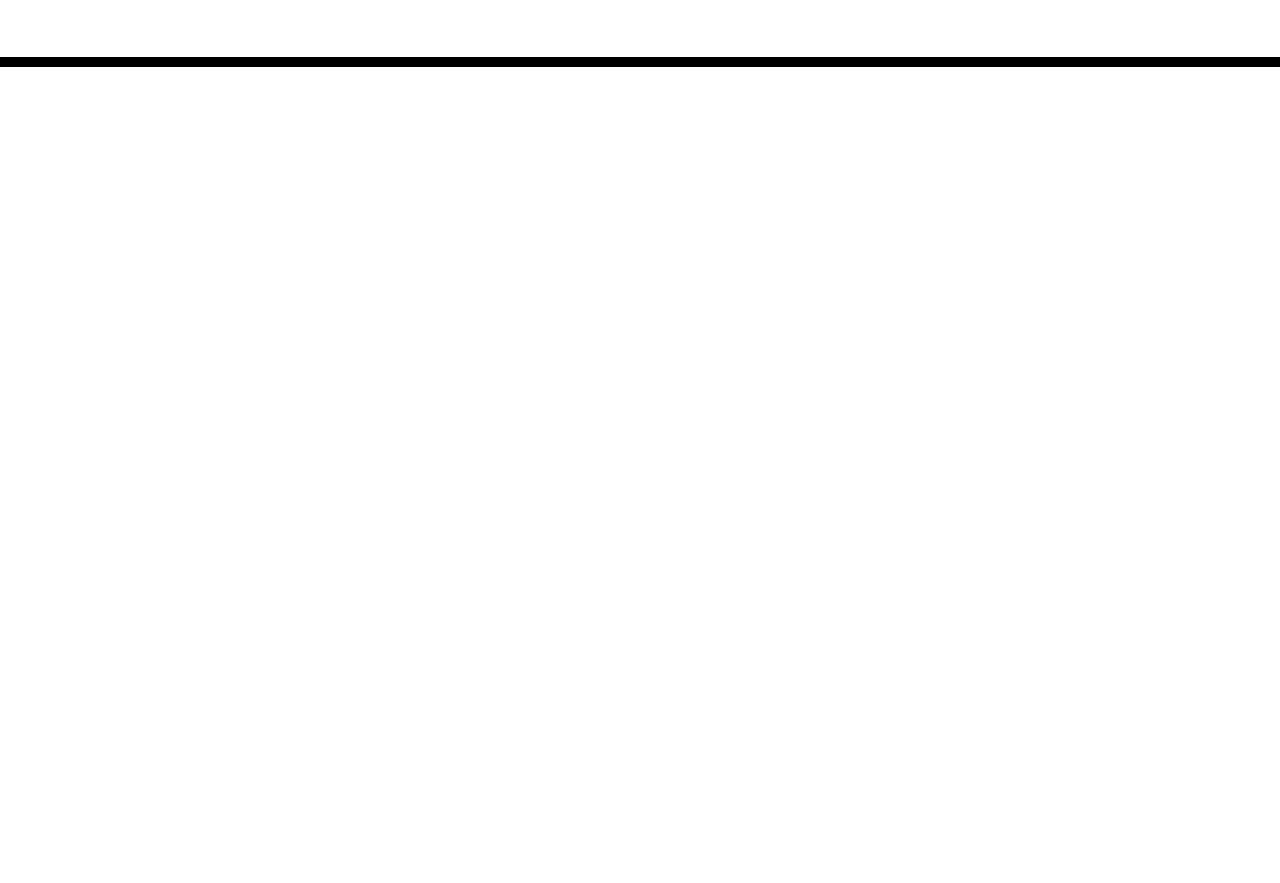
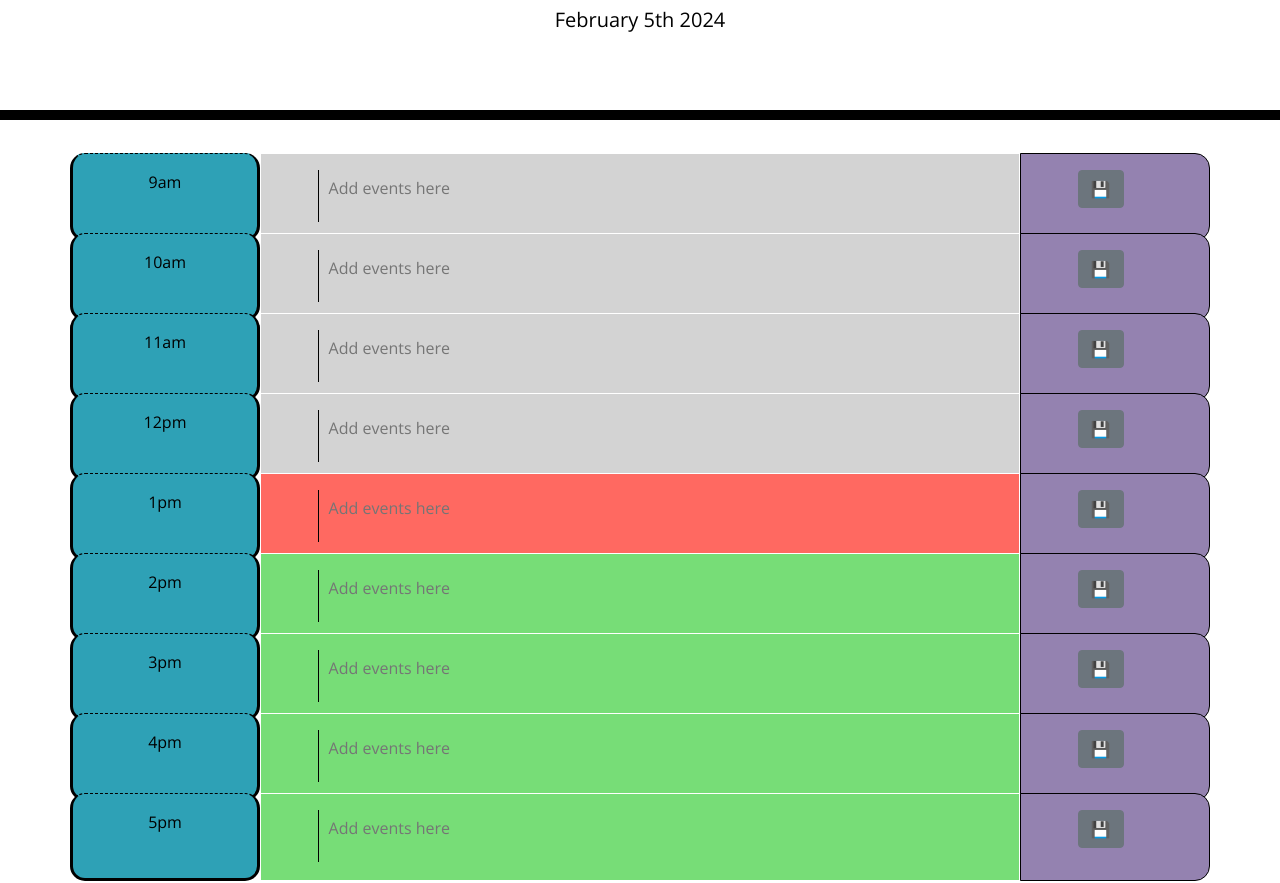
Before and after one commit to iamdanjoyce/module-seven-planner, a plain HTML site: page index.html in a window 1280 px wide. Shown: the part 184-1067 px from the top of the page. Before the commit the page ends 800 px from the top, so only its background shows below. Drawn offline with nearby package versions, Linux system fonts and the light colour scheme.

Commit message:
v2 added structure to HTML and added changes to CSS. Also added javascript to make the application function

```diff
--- a/assets/css/style.css
+++ b/assets/css/style.css
@@ -1,5 +1,5 @@
 body {
-  font-family: 'Open Sans', sans-serif;
+  font-family: "Open Sans", sans-serif;
   font-size: 16px;
   line-height: 1;
 }
@@ -13,13 +13,12 @@ textarea {
   padding: 10px;
 }
 
-header {
+.jumbotron {
   text-align: center;
   background-color: transparent;
   color: black;
   border-radius: 0;
   border-bottom: 10px solid black;
-  padding: 60px;
 }
 
 .description {
@@ -29,6 +28,8 @@ header {
 .time-block {
   text-align: center;
   border-radius: 15px;
+  border: solid;
+  padding: 20px;
 }
 
 .row {
@@ -38,9 +39,13 @@ header {
 }
 
 .hour {
-  background-color: #ffffff;
+  background-color: #2ea1b6;
   color: #000000;
   border-top: 1px dashed #000000;
+}
+
+.time-slot {
+  border: 1px solid white;
 }
 
 .past {
@@ -59,10 +64,10 @@ header {
 }
 
 .saveBtn {
-  border-left: 1px solid black;
+  border: 1px solid black;
   border-top-right-radius: 15px;
   border-bottom-right-radius: 15px;
-  background-color: #06aed5;
+  background-color: #9482b0;
   color: white;
 }
 
--- a/assets/js/script.js
+++ b/assets/js/script.js
@@ -0,0 +1,49 @@
+// Display the current day at the top of the planner using Moment.js
+var today = moment().format("MMMM Do YYYY");
+$("#currentDay").text(today);
+
+// Variables for current time and HTML time blocks to adjust color relative to now
+var timeBlocks = $(".hour");
+var currentTime = parseInt(moment().format("H"));
+
+// Check each time block to determine if it's past (gray), present (red), or future (green)
+$.each(timeBlocks, function (i, hour) {
+  var blockHour = parseInt($(this).attr("id"));
+
+  if (blockHour === currentTime) {
+    $(this).next().addClass("present");
+  } else if (blockHour < currentTime) {
+    $(this).next().addClass("past");
+  } else if (blockHour > currentTime) {
+    $(this).next().addClass("future");
+  }
+});
+
+// Save button functionality for text areas, storing data in local storage
+$(".saveBtn").on("click", function (event) {
+  var calendarItem =
+    event.target.parentElement.previousElementSibling.children[0].value;
+  var timeSlot = event.target.attributes[0].value;
+  localStorage.setItem(timeSlot, calendarItem);
+});
+
+// Load and display saved events from local storage upon refresh
+$(document).ready(function () {
+  function displaySavedEvent(timeSlot) {
+    if (localStorage[timeSlot] !== null && localStorage[timeSlot] !== undefined) {
+      var $timeSlot = $(`#${timeSlot}`);
+      var eventText = $("<p>").text(localStorage[timeSlot]);
+      $timeSlot.next().append(eventText);
+    }
+  }
+
+  displaySavedEvent("9am");
+  displaySavedEvent("10am");
+  displaySavedEvent("11am");
+  displaySavedEvent("12pm");
+  displaySavedEvent("1pm");
+  displaySavedEvent("2pm");
+  displaySavedEvent("3pm");
+  displaySavedEvent("4pm");
+  displaySavedEvent("5pm");
+});
--- a/index.html
+++ b/index.html
@@ -1,15 +1,13 @@
 <!DOCTYPE html>
-<html lang="en-gb">
+<html lang="en">
   <head>
     <meta charset="UTF-8" />
     <meta name="viewport" content="width=device-width, initial-scale=1.0" />
     <meta http-equiv="X-UA-Compatible" content="ie=edge" />
     <link
-      href="https://cdn.jsdelivr.net/npm/bootstrap@5.3.0-alpha3/dist/css/bootstrap.min.css"
       rel="stylesheet"
-      integrity="sha384-KK94CHFLLe+nY2dmCWGMq91rCGa5gtU4mk92HdvYe+M/SXH301p5ILy+dN9+nJOZ"
-      crossorigin="anonymous"
-      />
+      href="https://stackpath.bootstrapcdn.com/bootstrap/4.3.1/css/bootstrap.min.css"
+    />
     <link
       rel="stylesheet"
       href="https://use.fontawesome.com/releases/v5.8.1/css/all.css"
@@ -21,21 +19,158 @@
       rel="stylesheet"
     />
     <link rel="stylesheet" href="./assets/css/style.css" />
+    <script
+      src="https://kit.fontawesome.com/de03f8749b.js"
+      crossorigin="anonymous"
+    ></script>
     <title>Work Day Scheduler</title>
   </head>
 
   <body>
-    <header>
+    <header class="jumbotron">
       <h1 class="display-3">Work Day Scheduler</h1>
       <p class="lead">A simple calendar app for scheduling your work day</p>
       <p id="currentDay" class="lead"></p>
     </header>
     <div class="container">
-      <div id="timeBlocks" class="time-blocks"></div>
+      <div class="row">
+        <div class="col-2 time-block hour" id="9">9am</div>
+        <div class="col-8 time-slot">
+          <textarea
+            id="nineAm"
+            placeholder="Add events here"
+            class="calendar-item"
+            rows="2"
+            cols="50"
+          ></textarea>
+        </div>
+        <div class="col-2 saveBtn">
+          <button id="9am" class="btn btn-secondary">💾</button>
+        </div>
+      </div>
+      <div class="row">
+        <div class="col-2 time-block hour" id="10">10am</div>
+        <div class="col-8 time-slot">
+          <textarea
+            id="tenAm"
+            placeholder="Add events here"
+            class="calendar-item"
+            rows="2"
+            cols="50"
+          ></textarea>
+        </div>
+        <div class="col-2 saveBtn">
+          <button id="10am" class="btn btn-secondary">💾</button>
+        </div>
+      </div>
+      <div class="row">
+        <div class="col-2 time-block hour" id="11">11am</div>
+        <div class="col-8 time-slot">
+          <textarea
+            id="elevenAm"
+            placeholder="Add events here"
+            class="calendar-item"
+            rows="2"
+            cols="50"
+          ></textarea>
+        </div>
+        <div class="col-2 saveBtn">
+          <button id="11am" class="btn btn-secondary">💾</button>
+        </div>
+      </div>
+      <div class="row">
+        <div class="col-2 time-block hour" id="12">12pm</div>
+        <div class="col-8 time-slot">
+          <textarea
+            id="twelvePm"
+            placeholder="Add events here"
+            class="calendar-item"
+            rows="2"
+            cols="50"
+          ></textarea>
+        </div>
+        <div class="col-2 saveBtn">
+          <button id="12pm" class="btn btn-secondary">💾</button>
+        </div>
+      </div>
+      <div class="row">
+        <div class="col-2 time-block hour" id="13">1pm</div>
+        <div class="col-8 time-slot">
+          <textarea
+            id="onePm"
+            placeholder="Add events here"
+            class="calendar-item"
+            rows="2"
+            cols="50"
+          ></textarea>
+        </div>
+        <div class="col-2 saveBtn">
+          <button id="1pm" class="btn btn-secondary">💾</button>
+        </div>
+      </div>
+      <div class="row">
+        <div class="col-2 time-block hour" id="14">2pm</div>
+        <div class="col-8 time-slot">
+          <textarea
+            id="twoPm"
+            placeholder="Add events here"
+            class="calendar-item"
+            rows="2"
+            cols="50"
+          ></textarea>
+        </div>
+        <div class="col-2 saveBtn">
+          <button id="2pm" class="btn btn-secondary">💾</button>
+        </div>
+      </div>
+      <div class="row">
+        <div class="col-2 time-block hour" id="15">3pm</div>
+        <div class="col-8 time-slot">
+          <textarea
+            id="threePm"
+            placeholder="Add events here"
+            class="calendar-item"
+            rows="2"
+            cols="50"
+          ></textarea>
+        </div>
+        <div class="col-2 saveBtn">
+          <button id="3pm" class="btn btn-secondary">💾</button>
+        </div>
+      </div>
+      <div class="row">
+        <div class="col-2 time-block hour" id="16">4pm</div>
+        <div class="col-8 time-slot">
+          <textarea
+            id="fourPm"
+            placeholder="Add events here"
+            class="calendar-item"
+            rows="2"
+            cols="50"
+          ></textarea>
+        </div>
+        <div class="col-2 saveBtn">
+          <button id="4pm" class="btn btn-secondary">💾</button>
+        </div>
+      </div>
+      <div class="row">
+        <div class="col-2 time-block hour" id="17">5pm</div>
+        <div class="col-8 time-slot">
+          <textarea
+            id="fivePm"
+            placeholder="Add events here"
+            class="calendar-item"
+            rows="2"
+            cols="50"
+          ></textarea>
+        </div>
+        <div class="col-2 saveBtn">
+          <button id="5pm" class="btn btn-secondary">💾</button>
+        </div>
+      </div>
     </div>
-
-    <script src="https://cdnjs.cloudflare.com/ajax/libs/jquery/3.2.1/jquery.min.js"></script>
-    <script src="https://cdn.jsdelivr.net/npm/dayjs@1/dayjs.min.js"></script>
+    <script src="https://code.jquery.com/jquery-3.4.1.min.js"></script>
+    <script src="https://cdnjs.cloudflare.com/ajax/libs/moment.js/2.24.0/moment.min.js"></script>
     <script src="./assets/js/script.js"></script>
   </body>
 </html>
```
Also changed, not shown: 2 other files.
